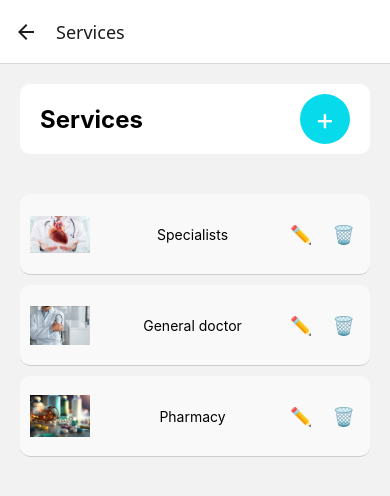
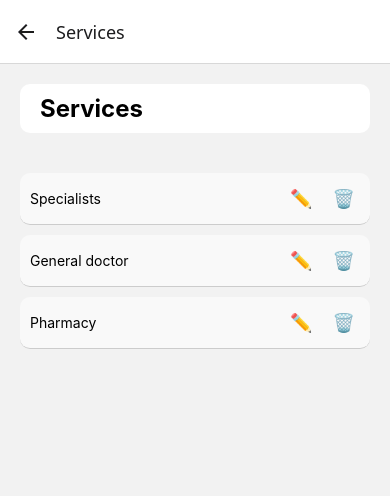
Before and after one commit to Anava300102/Medical, a React Native app: screen /Services in a window 390 px wide. Shown: the top 496 px of the page. Built offline with nearby package versions, Linux system fonts and the light colour scheme.

Commit message:
quitando las imagenes

```diff
--- a/src/screens/ServicesScreen.js
+++ b/src/screens/ServicesScreen.js
@@ -3,9 +3,9 @@ import { StyleSheet, View, Text, TouchableOpacity, Image, ScrollView, Alert, Tex
 
 export default function Services({ navigation }) {
   const [services, setServices] = useState([
-    { id: 1, name: 'Specialists', image: require('../../assets/cardiologo.png') },
-    { id: 2, name: 'General doctor', image: require('../../assets/doctorgeneral.png') },
-    { id: 3, name: 'Pharmacy', image: require('../../assets/medicamentos.jpg') },
+    { id: 1, name: 'Specialists' },
+    { id: 2, name: 'General doctor' },
+    { id: 3, name: 'Pharmacy'},
   ]);
 
   const [editingService, setEditingService] = useState(null);
@@ -50,18 +50,11 @@ export default function Services({ navigation }) {
     <View style={styles.container}>
       <View style={styles.header}>
         <Text style={styles.title}>Services</Text>
-        <TouchableOpacity
-          style={styles.addButton}
-          onPress={() => navigation.navigate('NewService', { addService })}
-        >
-          <Text style={styles.addButtonText}>+</Text>
-        </TouchableOpacity>
       </View>
 
       <ScrollView style={styles.listContainer}>
         {services.map((service) => (
           <View key={service.id} style={styles.serviceItem}>
-            <Image source={service.image} style={styles.image} />
             {editingService === service.id ? (
               <TextInput
                 style={styles.editInput}
```
